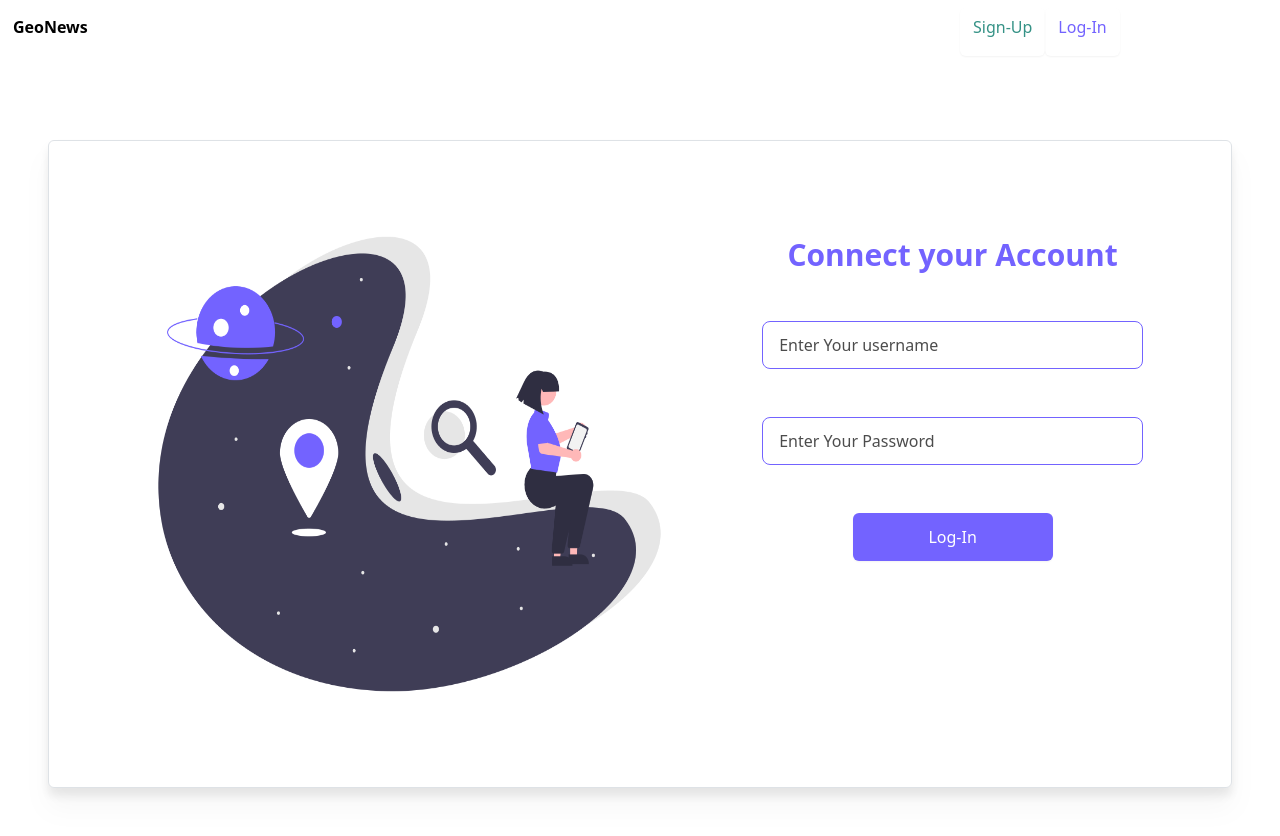
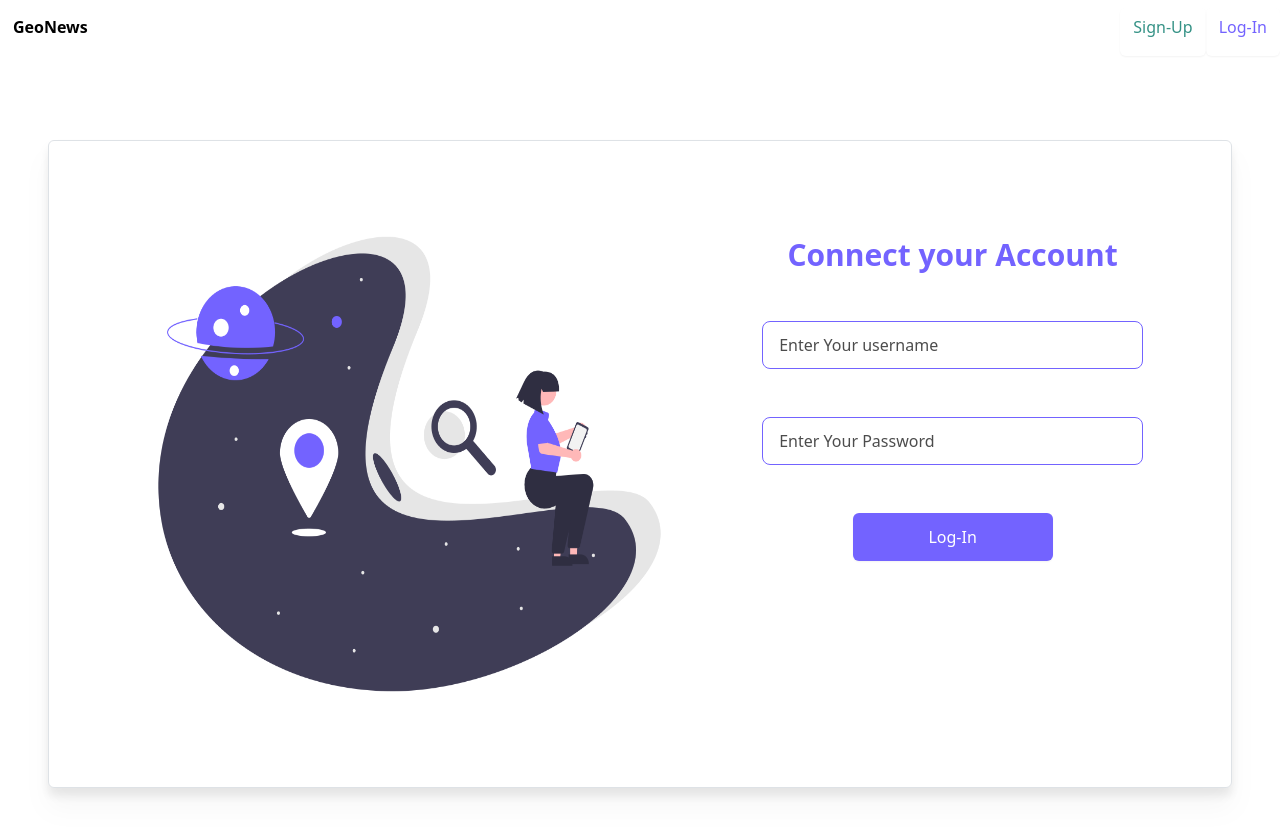
Before and after one commit to amine2241/GeoNews, a React (Create React App) app in the folder client/: page /LogIn in a window 1280 px wide. Shown: the top 836 px of the page. Built offline with nearby package versions, Linux system fonts and the light colour scheme.

Commit message:
navbar fix no context litteraly

```diff
--- a/client/src/Components/Navbar.js
+++ b/client/src/Components/Navbar.js
@@ -74,7 +74,7 @@ export default function Navbar(props) {
             )}
             <div className='navbar-end'>
                 {props.authenticated ?
-      <div className="dropdown dropdown-end">
+                    <div className="dropdown dropdown-end pr-4">
                         <div tabIndex={0} role="button" className="btn btn-ghost btn-circle avatar">
                             <div className="w-10 rounded-full">
                                 <img alt="Tailwind CSS Navbar component"
@@ -86,16 +86,13 @@ export default function Navbar(props) {
                             <li className="text-red-600"><a onClick={Logout}>Logout</a></li>
                         </ul>
                     </div>
-
-
-      :      <div className="navbar-end">
+                    :
+                    <div>
                         <Link to='/signup' className="btn" style={{color: "#359286"}}>Sign-Up</Link>
                         <Link to='/login' className="btn" style={{color: "#7363FF"}}>Log-In</Link>
-      </div>}
-
+                    </div>
+                }
             </div>
         </div>
-
-
     )
 }
```
Lines whose indentation alone changed are shown as unchanged.
